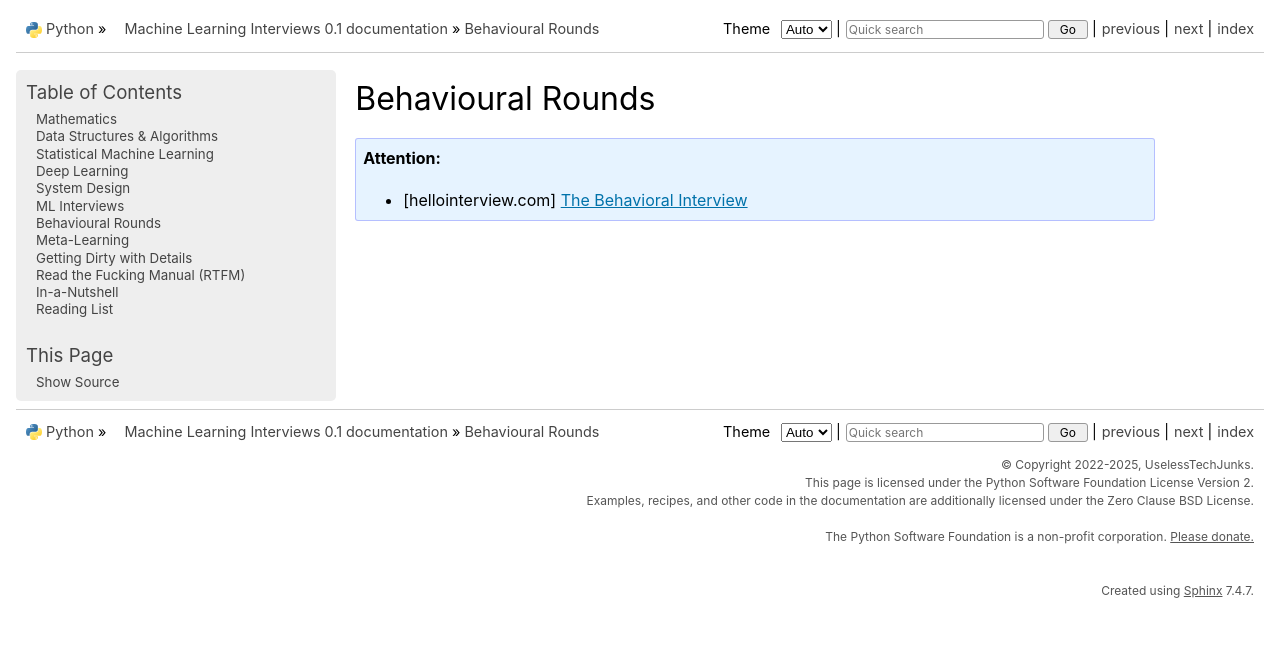
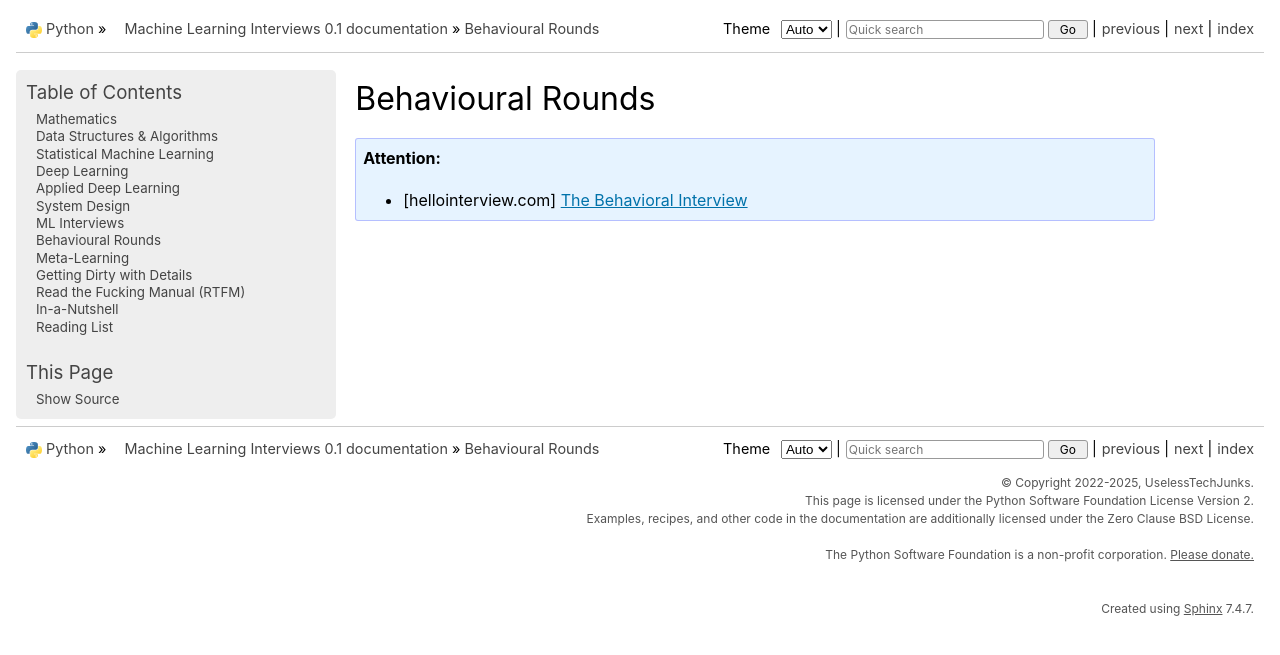
Before and after one commit to uselesstechjunks/leetcode, a Sphinx documentation site: the page built from docs/source/behave.rst, in a window 1280 px wide. Shown: the top 655 px of the page. Built offline with Sphinx 7.4.7, drawn with Linux system fonts in a browser that asks for light colours; pages that are not in the unit, such as notebooks, are missing from menus.

Commit message:
Update index.rst

```diff
--- a/docs/source/index.rst
+++ b/docs/source/index.rst
@@ -25,9 +25,7 @@ Contents
 	dsa/index
 	ml/index
 	dl/index
-	rank
-	mlcoding
-	mlapp
+	applied/index
 	sysdes
 	interviews/index
 	behave
```
